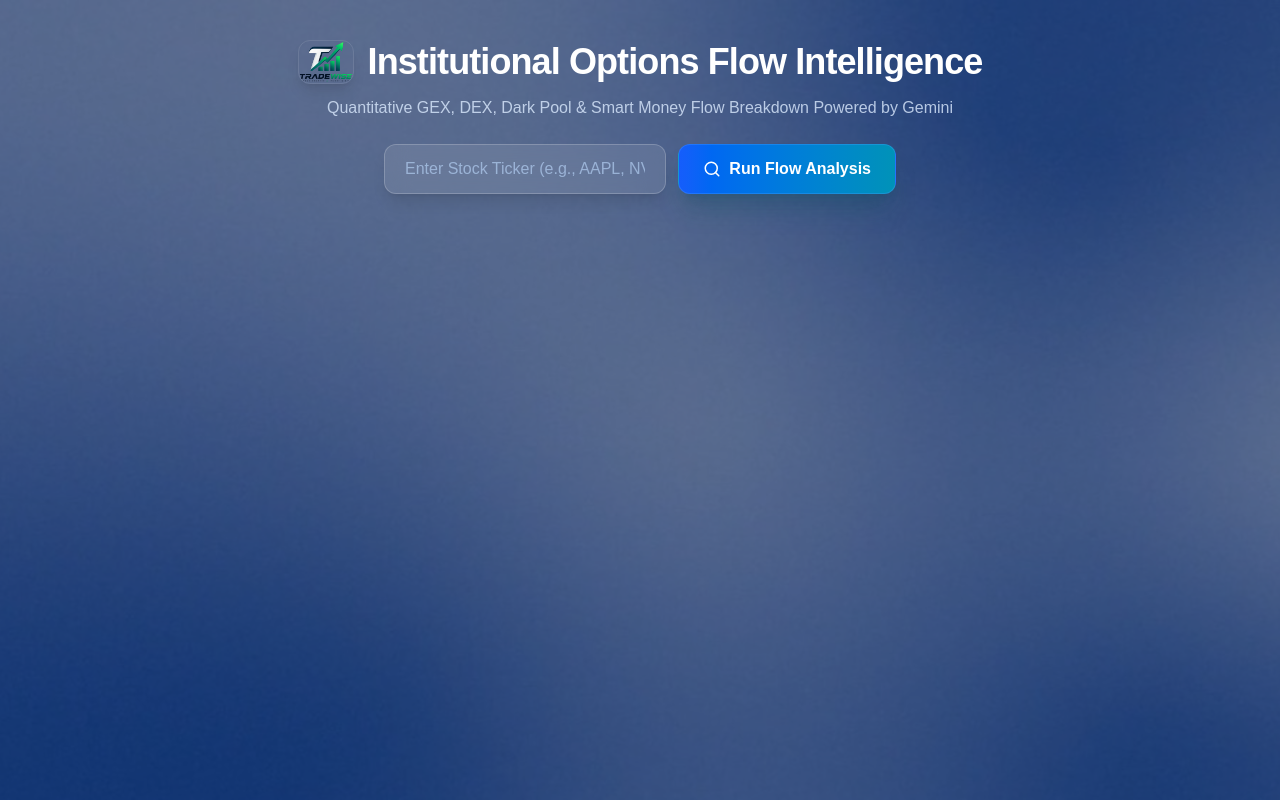
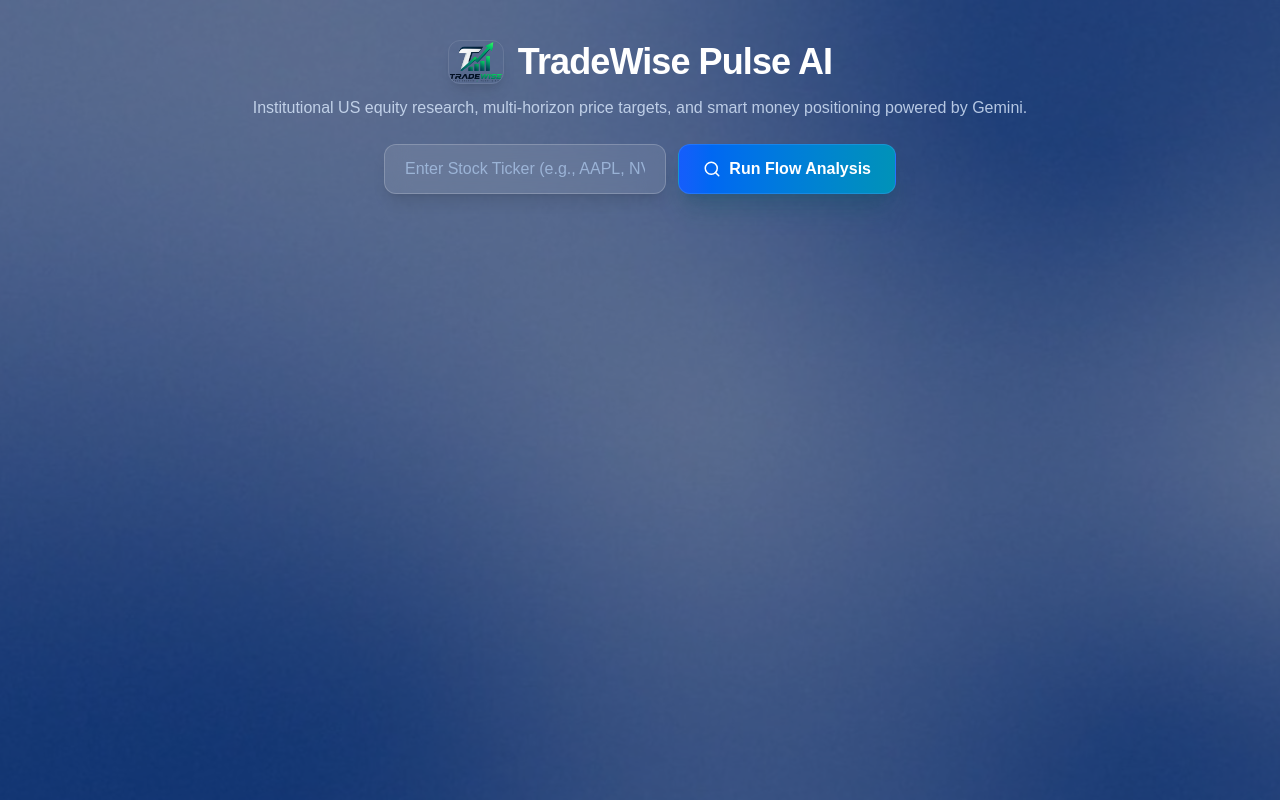
Before and after one commit to chutuckzhang-wq/ai-stock-app, a Next.js app in the folder ai-stock-frontend/: page / in a window 1280 px wide. Built offline with nearby package versions, Linux system fonts and the light colour scheme.

Commit message:
Update branding to AlphaBlue, refresh UI text, and add new logo

```diff
--- a/ai-stock-frontend/app/page.tsx
+++ b/ai-stock-frontend/app/page.tsx
@@ -169,11 +169,11 @@
               className="rounded-xl shadow-lg border border-white/10"
             />
             <h1 className="text-3xl md:text-4xl font-bold text-white tracking-tight">
-              Institutional Options Flow Intelligence
+              TradeWise Pulse AI
             </h1>
           </div>
           <p className="text-blue-100/80 mb-6 text-sm md:text-base font-medium">
-            Quantitative GEX, DEX, Dark Pool & Smart Money Flow Breakdown Powered by Gemini
+            Institutional US equity research, multi-horizon price targets, and smart money positioning powered by Gemini.
           </p>
 
           <div className="flex flex-col sm:flex-row gap-3 justify-center max-w-lg mx-auto">
```
